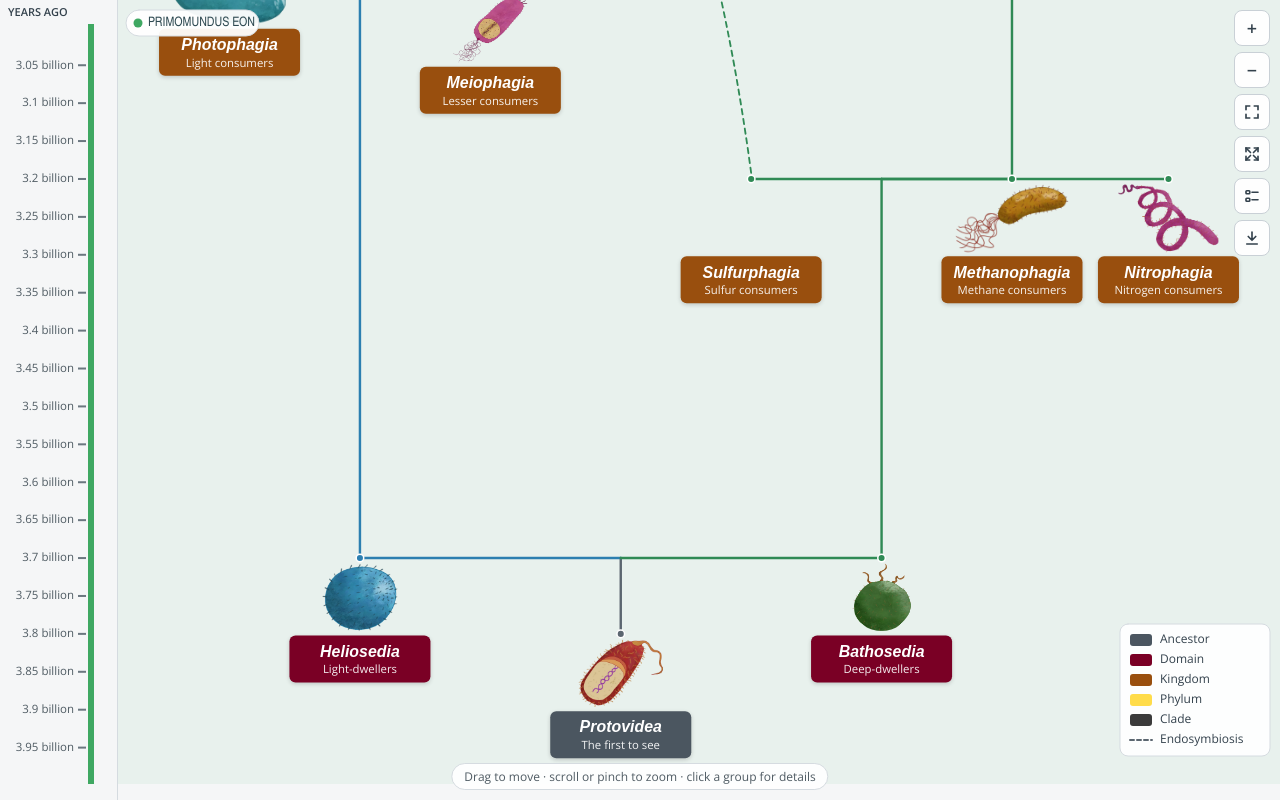
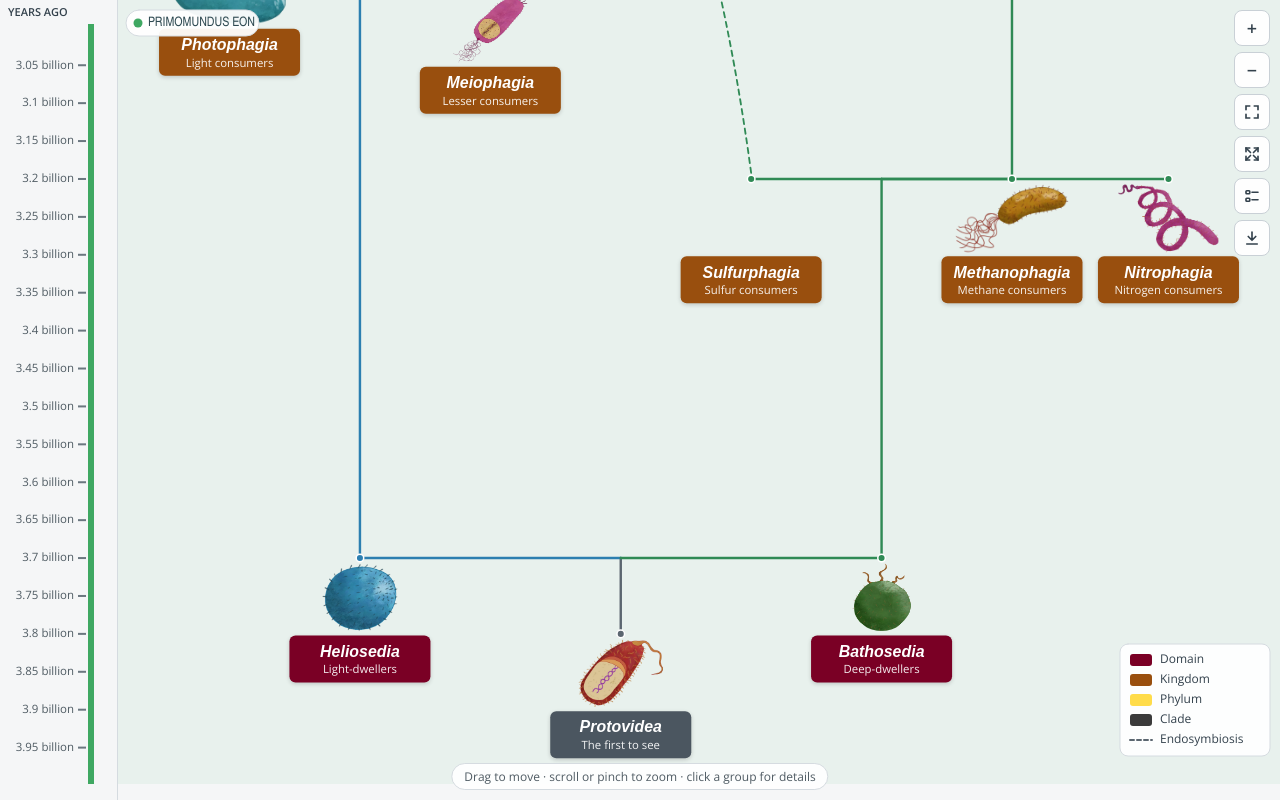
Before and after one commit to project-azur-speculative-evolution/azur-tree, a plain HTML site: page index.html in a window 1280 px wide. Drawn offline with nearby package versions, Linux system fonts and the light colour scheme.

Commit message:
Leave Ancestor out of the legend
Co-Authored-By: Claude Opus 5.5 <noreply@anthropic.com>
Claude-Session: https://claude.ai/code/session_01PhW8My1uVxPtPXTpaskk5k

```diff
--- a/index.html
+++ b/index.html
@@ -434,7 +434,7 @@ function render(c, v) {
 
   /* --- legend --- */
   if (S.LEGEND && (v.exporting || legendOn)) {
-    const ranks = Object.keys(RANK_STYLE).filter(r => nodes.some(n => n.rank === r));
+    const ranks = Object.keys(RANK_STYLE).filter(r => r !== "Ancestor" && nodes.some(n => n.rank === r));
     const hasPartner = nodes.some(n => n.partnerNode);
     const rows = ranks.length + (hasPartner ? 1 : 0);
     const rh = v.narrow ? 16 : 20, lwid = v.narrow ? 118 : 150, lh = 12 + rows * rh, lx = W - lwid - 10, ly = H - lh - (v.exporting ? 10 : 44);
```
